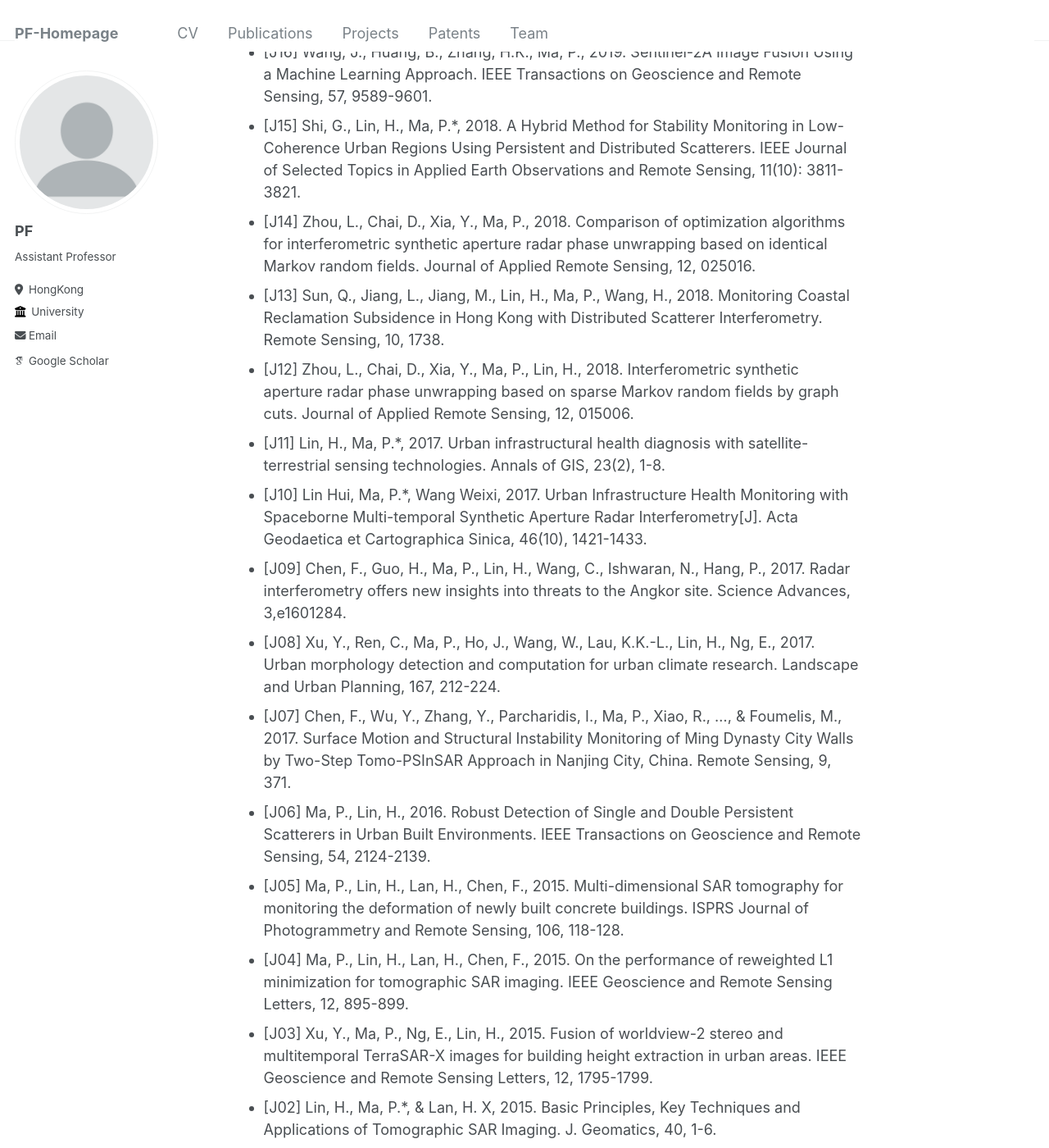
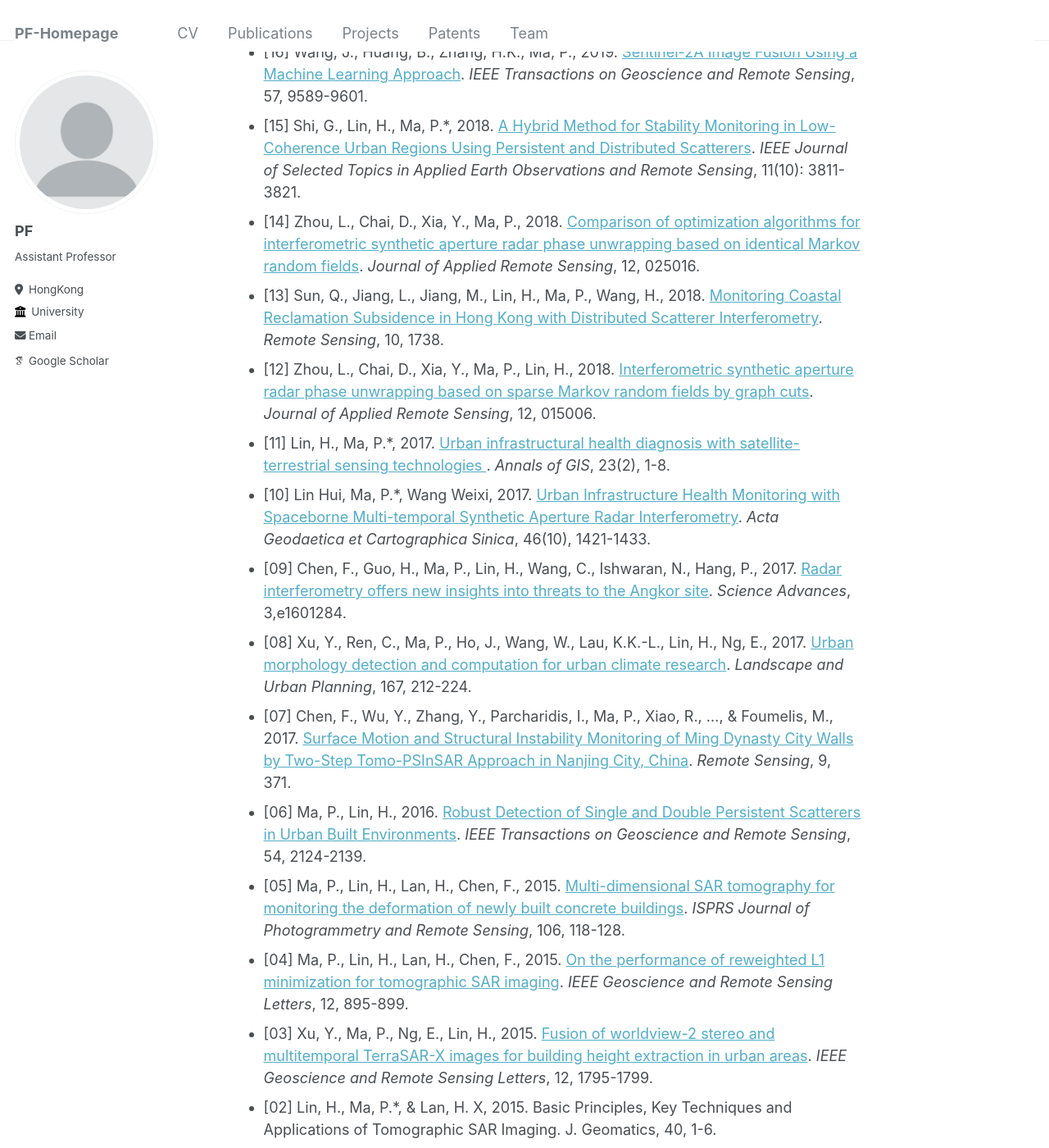
Before and after one commit to pfMA03/peifengMa, a Jekyll site: the page built from _publications/2015-10-01-paper-title-number-3.md, in a window 1280 px wide and 1400 px high, scrolled down 3237 px. Shown: the whole window at 82% size. Built offline with Jekyll 4.4.1, drawn with Linux system fonts in a browser that asks for light colours; some web fonts are replaced; some of the changed text lies outside the part shown.

Commit message:
Update 2015-10-01-paper-title-number-3.md

```diff
--- a/_publications/2015-10-01-paper-title-number-3.md
+++ b/_publications/2015-10-01-paper-title-number-3.md
@@ -20,8 +20,8 @@ of Environment_, 302, 113962.
   natural and human-induced factors on land subsidence based on InSAR and multi-source geospatial data: A case study
   in the Guangdong-Hong Kong-Macao Greater Bay Area](https://doi.org/10.1080/17538947.2023.2271882). _International Journal
   of Digital Earth_, 16(2): 4404-4427.
-* [44] Chen, F., Guo, H., Ma, P., Tang, Y., Wu, F., Zhu, M., …, & Lin, H., 2023. [Sustainable development of World Cultural Heritage sites
-  in China estimated from optical and SAR remotely sensed data](https://doi.org/10.1016/j.rse.2023.113838). _Remote Sensing
+* [44] Chen, F., Guo, H., Ma, P., Tang, Y., Wu, F., Zhu, M., …, & Lin, H., 2023. [Sustainable development of
+  World Cultural Heritage sites in China estimated from optical and SAR remotely sensed data](https://doi.org/10.1016/j.rse.2023.113838). _Remote Sensing
   of Environment_, 298: 113838.
 * [43] Chen, L., Ma, P.*, Yu, C., Zheng, Y., Zhu, Q., & Ding, Y., 2023. [Landslide susceptibility assessment in
   multiple urban slope settings with a landslide inventory augmented by InSAR techniques](https://doi.org/10.1016/j.enggeo.2023.107342).
@@ -30,9 +30,9 @@ of Environment_, 302, 113962.
   the land surface temperature in Hong Kong during 2017-2022? Evidence from remote sensing and land use data](https://doi.org/10.3390/su152115511).
   _Sustainability_, 15(21), 15511.
 * [41] Mao, W., Wang, X., Liu, G., Pirasteh, S., Zhang, R., Lin, H., …, & Ma, P., 2023. [Time Series
-InSAR Ionospheric Delay Estimation, Correction, and Ground Deformation Monitoring with
-Reformulating Range Split-Spectrum Interferometry](10.1109/TGRS.2023.3298919). _IEEE Transactions on Geoscience and
-Remote Sensing_, 61, 1-18.
+  InSAR Ionospheric Delay Estimation, Correction, and Ground Deformation Monitoring with
+  Reformulating Range Split-Spectrum Interferometry](10.1109/TGRS.2023.3298919). _IEEE Transactions on Geoscience and
+  Remote Sensing_, 61, 1-18.
 * [40] Mao, W., Wang, X., Liu, G., Ma, P., Zhang, R., Ma, Z., …, & Lin, H., 2023. [Ionospheric
 Phase Delay Correction for Time Series Multi-aperture InSAR Constrained by Polynomial
 Deformation Model](10.1109/LGRS.2023.3281343). _IEEE Geoscience and Remote Sensing Letters_, 20, 1-5.
@@ -66,11 +66,14 @@ _International Journal of Applied Earth Observation and Geoinformation_, 103, 10
 * [30] Wu, Z., Zhao, Z., Ma, P.*, & Huang, B., 2021. [Real-World DEM Super-Resolution based on Generative Adversarial Networks
   for Improving InSAR Topographic Phase Simulation](10.1109/JSTARS.2021.3105123). _IEEE Journal of Selected
   Topics in Applied Earth Observations and Remote Sensing_, 14, 8373-8385.
-* [29] Ma, P., Cui, Y., Wang, W., Lin, H., & Zhang, Y., 2021. Coupling InSAR and numerical modeling for characterizing landslide movements under complex loads in urbanized hillslopes. Landslides, 1-13.
+* [29] Ma, P., Cui, Y., Wang, W., Lin, H., & Zhang, Y., 2021. [Coupling InSAR and numerical modeling for characterizing
+  landslide movements under complex loads in urbanized hillslopes](https://link.springer.com/article/10.1007/s10346-020-01604-2). _Landslides_, 1-13.
 * [28] Shi, G., Ma, P.*, Hu, X., Huang, B., & Lin, H., 2021. [Surface response and subsurface features
 during the restriction of groundwater exploitation in Suzhou (China) inferred from decadal
 SAR interferometry](https://doi.org/10.1016/j.rse.2021.112327). _Remote Sensing of Environment_, 256, 112327.
-* [27] Chen, F., Guo, H., Tapete, D., Masini, N., Cigna, F., Lasaponara, R., ... & Ma, P., 2021. [Interdisciplinary approaches based on imaging radar enable cutting-edge cultural heritage applications](https://doi.org/10.1093/nsr/nwab123). _National Science Review_, 8(9), nwab123.
+* [27] Chen, F., Guo, H., Tapete, D., Masini, N., Cigna, F., Lasaponara, R., ... & Ma, P., 2021. [Interdisciplinary approaches
+  based on imaging radar enable cutting-edge cultural heritage applications](https://doi.org/10.1093/nsr/nwab123).
+  _National Science Review_, 8(9), nwab123.
 * [26] Ma, P., Zhang, F., Lin, H., 2020. [Prediction of InSAR time-series deformation using deep convolutional neural networks](https://doi.org/10.1080/2150704X.2019.1692390). _Remote Sensing Letters_, 11, 137-145.
 * [25] Shi, G., Ma, P., Lin, H., Huang, B., Zhang, B., Liu, Y., 2020. [Potential of Using Phase
 Correlation in Distributed Scatterer InSAR Applied to Built Scenarios](https://doi.org/10.3390/rs12040686
@@ -78,35 +81,48 @@ Correlation in Distributed Scatterer InSAR Applied to Built Scenarios](https://d
 * [24] Ma, P., Wang, W., Zhang, B., Wang, J., Shi, G., Huang, G., Chen, F., Jiang, L., Lin, H., 2019.
 [Remotely sensing large-and small-scale ground subsidence: A case study of the Guangdong–
 Hong Kong–Macao Greater Bay Area of China](https://doi.org/10.1016/j.rse.2019.111282). _Remote Sensing of Environment_, 232,111282.
-* [23] Chen, F., Zhou, W., Chen, C., & Ma, P., 2019. [Extended D-TomoSAR Displacement Monitoring for Nanjing (China) City Built Structure Using High-Resolution TerraSAR/TanDEM-X and Cosmo SkyMed SAR Data](https://doi.org/10.3390/rs11222623). _Remote Sensing_, 11(22), 2623.
+* [23] Chen, F., Zhou, W., Chen, C., & Ma, P., 2019. [Extended D-TomoSAR Displacement Monitoring for Nanjing (China) City
+  Built Structure Using High-Resolution TerraSAR/TanDEM-X and Cosmo SkyMed SAR Data](https://doi.org/10.3390/rs11222623).
+  _Remote Sensing_, 11(22), 2623.
 * [22] Ma, P., Li, T., Fang, C., Lin, H., 2019. [A tentative test for measuring the sub-millimeter
 settlement and uplift of a high-speed railway bridge using COSMO-SkyMed images](https://doi.org/10.1016/j.isprsjprs.2019.06.013). ISPRS
 Journal of Photogrammetry and Remote Sensing, 155, 1-12.
-* [J21] Liu, Y., Ma, P.*, Lin, H., Wang, W., Shi, G., 2019. Distributed Scatterer InSAR Reveals
-Surface Motion of the Ancient Chaoshan Residence Cluster in the Lianjiang Plain, China.
-Remote Sensing, 11, 166.
-* [J20] Ma, P., Liu, Y., Wang, W., Lin, H., 2019. Optimization of PSInSAR networks with application to TomoSAR for full detection of single and double persistent scatterers. Remote Sensing Letters, 10, 717-725.
-* [J19] Shi, G., Lin, H., Bürgmann, R., Ma, P., Wang, J., Liu, Y., 2019. Early soil consolidation from
-magnetic extensometers and full resolution SAR interferometry over highly decorrelated reclaimed lands. Remote Sensing of Environment, 231, 111231.
-* [J18] Zhang, B., Wang, R., Deng, Y., Ma, P., Lin, H., Wang, J., 2019. Mapping the Yellow River Delta land subsidence with multitemporal SAR interferometry by exploiting both persistent
-and distributed scatterers. ISPRS Journal of Photogrammetry and Remote Sensing, 148, 157-173.
-* [J17] Wang, J., Deng, Y., Wang, R., Ma, P., Lin, H., 2019. A Small-Baseline InSAR Inversion Algorithm Combining a Smoothing Constraint and L₁-Norm Minimization. IEEE Geoscience
-and Remote Sensing Letters, 16(7): 1061-1065.
-* [J16] Wang, J., Huang, B., Zhang, H.K., Ma, P., 2019. Sentinel-2A Image Fusion Using a Machine Learning Approach. IEEE Transactions on Geoscience and Remote Sensing, 57, 9589-9601.
-* [J15] Shi, G., Lin, H., Ma, P.*, 2018. A Hybrid Method for Stability Monitoring in Low-Coherence Urban Regions Using Persistent and Distributed Scatterers. IEEE Journal of Selected Topics in Applied Earth Observations and Remote Sensing, 11(10): 3811-3821.
-* [J14] Zhou, L., Chai, D., Xia, Y., Ma, P., 2018. Comparison of optimization algorithms for interferometric synthetic aperture radar phase unwrapping based on identical Markov random fields. Journal of Applied Remote Sensing, 12, 025016.
-* [J13] Sun, Q., Jiang, L., Jiang, M., Lin, H., Ma, P., Wang, H., 2018. Monitoring Coastal
-Reclamation Subsidence in Hong Kong with Distributed Scatterer Interferometry. Remote Sensing, 10, 1738.
-* [J12] Zhou, L., Chai, D., Xia, Y., Ma, P., Lin, H., 2018. Interferometric synthetic aperture radar
-phase unwrapping based on sparse Markov random fields by graph cuts. Journal of Applied Remote Sensing, 12, 015006.
-* [J11] Lin, H., Ma, P.*, 2017. Urban infrastructural health diagnosis with satellite-terrestrial sensing technologies. Annals of GIS, 23(2), 1-8.
-* [J10] Lin Hui, Ma, P.*, Wang Weixi, 2017. Urban Infrastructure Health Monitoring with Spaceborne Multi-temporal Synthetic Aperture Radar Interferometry[J]. Acta Geodaetica et Cartographica Sinica, 46(10), 1421-1433.
-* [J09] Chen, F., Guo, H., Ma, P., Lin, H., Wang, C., Ishwaran, N., Hang, P., 2017. Radar interferometry offers new insights into threats to the Angkor site. Science Advances, 3,e1601284.
-* [J08] Xu, Y., Ren, C., Ma, P., Ho, J., Wang, W., Lau, K.K.-L., Lin, H., Ng, E., 2017. Urban morphology detection and computation for urban climate research. Landscape and Urban Planning, 167, 212-224.
-* [J07] Chen, F., Wu, Y., Zhang, Y., Parcharidis, I., Ma, P., Xiao, R., …, & Foumelis, M., 2017. Surface Motion and Structural Instability Monitoring of Ming Dynasty City Walls by Two-Step Tomo-PSInSAR Approach in Nanjing City, China. Remote Sensing, 9, 371.
-* [J06] Ma, P., Lin, H., 2016. Robust Detection of Single and Double Persistent Scatterers in Urban Built Environments. IEEE Transactions on Geoscience and Remote Sensing, 54, 2124-2139.
-* [J05] Ma, P., Lin, H., Lan, H., Chen, F., 2015. Multi-dimensional SAR tomography for monitoring the deformation of newly built concrete buildings. ISPRS Journal of Photogrammetry and Remote Sensing, 106, 118-128.
-* [J04] Ma, P., Lin, H., Lan, H., Chen, F., 2015. On the performance of reweighted L1 minimization for tomographic SAR imaging. IEEE Geoscience and Remote Sensing Letters, 12, 895-899.
-* [J03] Xu, Y., Ma, P., Ng, E., Lin, H., 2015. Fusion of worldview-2 stereo and multitemporal TerraSAR-X images for building height extraction in urban areas. IEEE Geoscience and Remote Sensing Letters, 12, 1795-1799.
-* [J02] Lin, H., Ma, P.*, & Lan, H. X, 2015. Basic Principles, Key Techniques and Applications of Tomographic SAR Imaging. J. Geomatics, 40, 1-6.
-* [J01] Zhang, H., Ma, P., Wang, C., 2012. A New Function Expansion for Polarization Coherence Tomography. IEEE Geoscience and Remote Sensing Letters, 9, 891-895.
+* [21] Liu, Y., Ma, P.*, Lin, H., Wang, W., Shi, G., 2019. [Distributed Scatterer InSAR Reveals
+Surface Motion of the Ancient Chaoshan Residence Cluster in the Lianjiang Plain, China](https://doi.org/10.3390/rs11020166).
+_Remote Sensing_, 11, 166.
+* [20] Ma, P., Liu, Y., Wang, W., Lin, H., 2019. [Optimization of PSInSAR networks with application to TomoSAR for
+  full detection of single and double persistent scatterers](https://doi.org/10.1080/2150704X.2019.1601276). _Remote Sensing Letters_, 10, 717-725.
+* [19] Shi, G., Lin, H., Bürgmann, R., Ma, P., Wang, J., Liu, Y., 2019. [Early soil consolidation from
+magnetic extensometers and full resolution SAR interferometry over highly decorrelated reclaimed lands](https://doi.org/10.1016/j.rse.2019.111231).
+ _Remote Sensing of Environment_, 231, 111231.
+* [18] Zhang, B., Wang, R., Deng, Y., Ma, P., Lin, H., Wang, J., 2019. [Mapping the Yellow River Delta land subsidence with
+  multitemporal SAR interferometry by exploiting both persistent and distributed scatterers](https://doi.org/10.1016/j.isprsjprs.2018.12.008).
+  _ISPRS Journal of Photogrammetry and Remote Sensing_, 148, 157-173.
+* [17] Wang, J., Deng, Y., Wang, R., Ma, P., Lin, H., 2019. [A Small-Baseline InSAR Inversion Algorithm Combining a Smoothing Constraint
+  and L₁-Norm Minimization](https://doi.org/10.1016/j.isprsjprs.2018.12.008). IEEE Geoscience and Remote Sensing Letters, 16(7): 1061-1065.
+* [16] Wang, J., Huang, B., Zhang, H.K., Ma, P., 2019. [Sentinel-2A Image Fusion Using a Machine Learning Approach](10.1109/TGRS.2019.2927766).
+  _IEEE Transactions on Geoscience and Remote Sensing_, 57, 9589-9601.
+* [15] Shi, G., Lin, H., Ma, P.*, 2018. [A Hybrid Method for Stability Monitoring in Low-Coherence Urban Regions
+  Using Persistent and Distributed Scatterers]( 10.1109/JSTARS.2018.2867832).
+  _IEEE Journal of Selected Topics in Applied Earth Observations and Remote Sensing_, 11(10): 3811-3821.
+* [14] Zhou, L., Chai, D., Xia, Y., Ma, P., 2018. [Comparison of optimization algorithms for interferometric synthetic aperture radar
+  phase unwrapping based on identical Markov random fields](https://doi.org/10.1117/1.JRS.12.025016).
+  _Journal of Applied Remote Sensing_, 12, 025016.
+* [13] Sun, Q., Jiang, L., Jiang, M., Lin, H., Ma, P., Wang, H., 2018. [Monitoring Coastal
+Reclamation Subsidence in Hong Kong with Distributed Scatterer Interferometry](https://doi.org/10.3390/rs10111738).
+_Remote Sensing_, 10, 1738.
+* [12] Zhou, L., Chai, D., Xia, Y., Ma, P., Lin, H., 2018. [Interferometric synthetic aperture radar
+phase unwrapping based on sparse Markov random fields by graph cuts](https://doi.org/10.1117/1.JRS.12.015006).
+ _Journal of Applied Remote Sensing_, 12, 015006.
+* [11] Lin, H., Ma, P.*, 2017. [Urban infrastructural health diagnosis with satellite-terrestrial sensing technologies
+  ](https://doi.org/10.1080/19475683.2017.1325936). _Annals of GIS_, 23(2), 1-8.
+* [10] Lin Hui, Ma, P.*, Wang Weixi, 2017. [Urban Infrastructure Health Monitoring with Spaceborne Multi-temporal Synthetic Aperture Radar Interferometry]( 10.11947/j.AGCS.2017.20170339). _Acta Geodaetica et Cartographica Sinica_, 46(10), 1421-1433.
+* [09] Chen, F., Guo, H., Ma, P., Lin, H., Wang, C., Ishwaran, N., Hang, P., 2017. [Radar interferometry offers new insights into threats to the Angkor site](10.1126/sciadv.160128). _Science Advances_, 3,e1601284.
+* [08] Xu, Y., Ren, C., Ma, P., Ho, J., Wang, W., Lau, K.K.-L., Lin, H., Ng, E., 2017. [Urban morphology detection and computation for urban climate research](https://doi.org/10.1016/j.landurbplan.2017.06.018). _Landscape and Urban Planning_, 167, 212-224.
+* [07] Chen, F., Wu, Y., Zhang, Y., Parcharidis, I., Ma, P., Xiao, R., …, & Foumelis, M., 2017. [Surface Motion and Structural Instability Monitoring of Ming Dynasty City Walls by Two-Step Tomo-PSInSAR Approach in Nanjing City, China](https://doi.org/10.3390/rs9040371). _Remote Sensing_, 9, 371.
+* [06] Ma, P., Lin, H., 2016. [Robust Detection of Single and Double Persistent Scatterers in Urban Built Environments](10.1109/TGRS.2015.2496193). _IEEE Transactions on Geoscience and Remote Sensing_, 54, 2124-2139.
+* [05] Ma, P., Lin, H., Lan, H., Chen, F., 2015. [Multi-dimensional SAR tomography for monitoring the deformation of newly built concrete buildings](https://doi.org/10.1016/j.isprsjprs.2015.04.012). _ISPRS Journal of Photogrammetry and Remote Sensing_, 106, 118-128.
+* [04] Ma, P., Lin, H., Lan, H., Chen, F., 2015. [On the performance of reweighted L1 minimization for tomographic SAR imaging](10.1109/LGRS.2014.2365613). _IEEE Geoscience and Remote Sensing Letters_, 12, 895-899.
+* [03] Xu, Y., Ma, P., Ng, E., Lin, H., 2015. [Fusion of worldview-2 stereo and multitemporal TerraSAR-X images for building height extraction in urban areas](10.1109/LGRS.2015.2427738). _IEEE Geoscience and Remote Sensing Letters_, 12, 1795-1799.
+* [02] Lin, H., Ma, P.*, & Lan, H. X, 2015. Basic Principles, Key Techniques and Applications of Tomographic SAR Imaging. J. Geomatics, 40, 1-6.
+* [01] Zhang, H., Ma, P., Wang, C., 2012. [A New Function Expansion for Polarization Coherence Tomography](0.1109/LGRS.2012.2183113). _IEEE Geoscience and Remote Sensing Letters_, 9, 891-895.
```
